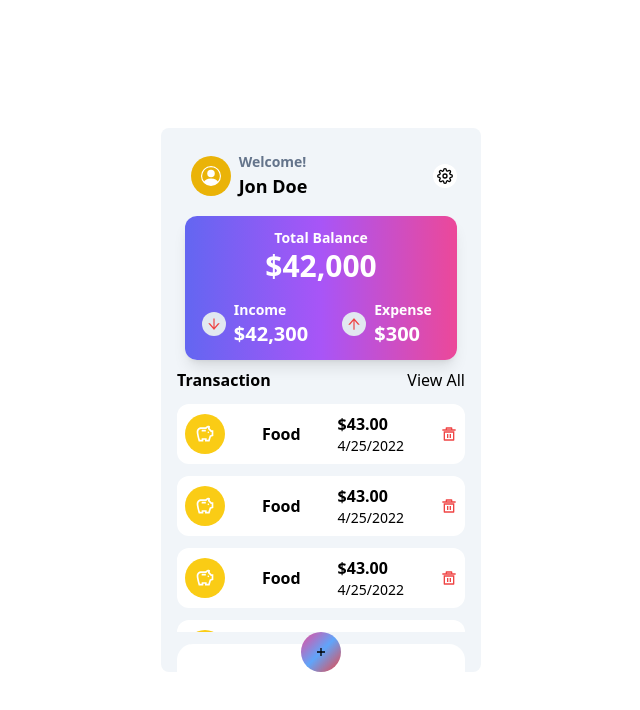
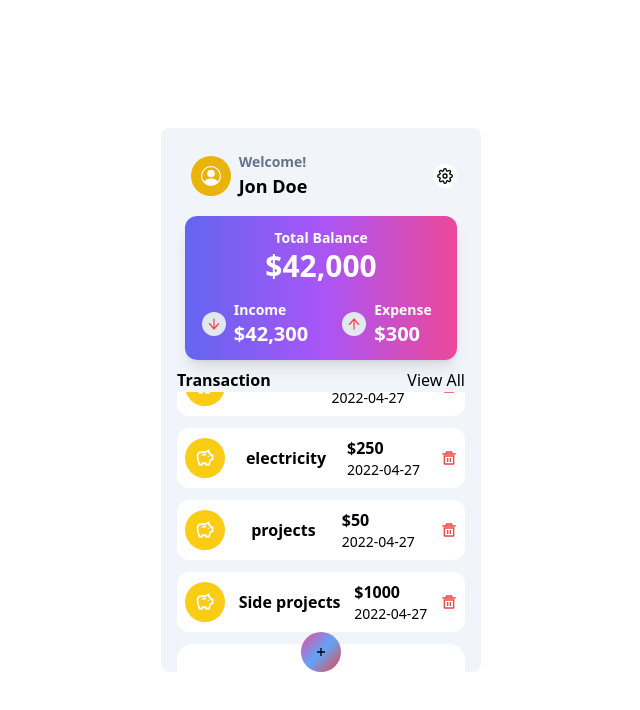
Before and after one commit to Tonnykithui/ExpenseTracker, a React (Create React App) app: page / in a window 1280 px wide. Shown: the top 710 px of the page, without its empty margins (319-959 px from the left). Built offline with nearby package versions, Linux system fonts and the light colour scheme; data requests are answered from the project's data file.

Commit message:
Added delete functionality

```diff
--- a/db.json
+++ b/db.json
@@ -2,72 +2,38 @@
   "expenses": [
     {
       "cat": "Income",
-      "note": "dd",
-      "amount": "0234",
+      "note": "food",
+      "amount": 234,
+      "today": "2022-04-27",
       "id": 1
     },
     {
       "cat": "Income",
-      "note": "dd",
-      "amount": "0243",
+      "note": "rent",
+      "amount": 200,
+      "today": "2022-04-27",
       "id": 2
     },
     {
-      "cat": "Expense",
-      "note": "dfg",
-      "amount": "0455",
+      "cat": "Income",
+      "note": "electricity",
+      "amount": 250,
+      "today": "2022-04-27",
       "id": 3
     },
     {
       "cat": "Income",
-      "note": "wer",
-      "amount": 568,
+      "note": "projects",
+      "amount": 50,
+      "today": "2022-04-27",
       "id": 4
     },
     {
       "cat": "Income",
-      "note": "fr",
-      "amount": 55,
+      "note": "Side projects",
+      "amount": 1000,
+      "today": "2022-04-27",
       "id": 5
-    },
-    {
-      "cat": "Income",
-      "note": "frr",
-      "amount": 456,
-      "id": 6
-    },
-    {
-      "cat": "Expense",
-      "note": "erer",
-      "amount": 344556,
-      "id": 7
-    },
-    {
-      "cat": "Income",
-      "note": "ff",
-      "amount": 4455,
-      "time": "",
-      "id": 8
-    },
-    {
-      "cat": "Income",
-      "note": "g",
-      "amount": 45,
-      "id": 9
-    },
-    {
-      "cat": "Income",
-      "note": "sdf",
-      "amount": 345,
-      "today": "2022-04-27",
-      "id": 10
-    },
-    {
-      "cat": "Income",
-      "note": "sdf",
-      "amount": 23445,
-      "today": "2022-04-27",
-      "id": 11
     }
   ]
 }
--- a/src/components/Transaction/Transaction.jsx
+++ b/src/components/Transaction/Transaction.jsx
@@ -1,19 +1,38 @@
-import React from 'react'
-import TransactionComp from './TransactionComp'
+import React, { useEffect, useRef } from 'react';
+import TransactionComp from './TransactionComp';
+import { useSelector } from 'react-redux';
 
 const Transaction = () => {
+
+  const newTransaction = useSelector(state => state.addTransaction.data);
+  const transactions = useSelector(state => state.getTransaction.data);
+  const inputRef = useRef();
+
+  useEffect(() => {
+    if(inputRef && inputRef.current){
+      const { scrollHeight, clientHeight } = inputRef.current;
+
+      inputRef.current.scrollTo({
+        left:0, top:scrollHeight - clientHeight,
+        behavior:"smooth"
+      });
+    }
+  }, [transactions])
+
+
   return (
     <div className='transaction-wrap'>
         <div className="transaction">
             <h1>Transaction</h1>
             <p>View All</p>
         </div>
-        <div className="transaction-list">
+        <div className="transaction-list" ref={inputRef}>
             <ul>
-                <TransactionComp />
-                <TransactionComp />
-                <TransactionComp />
-                <TransactionComp />
+              {
+                transactions.map(item => (
+                  <TransactionComp item={item}/>
+                ))
+              }
             </ul>
         </div>
     </div>
--- a/src/components/Transaction/TransactionComp.jsx
+++ b/src/components/Transaction/TransactionComp.jsx
@@ -3,8 +3,11 @@ import { GiExpense } from "react-icons/gi";
 import { MdOutlineSavings } from "react-icons/md";
 import { RiDeleteBin5Line } from "react-icons/ri";
 import { motion } from 'framer-motion';
+import { deleteTransactionThunk } from '../../redux';
+import { useDispatch } from 'react-redux';
 
-const TransactionComp = () => {
+const TransactionComp = ({ item }) => {
+    const dispatch = useDispatch();
     const liV = {
         hidden:{
             x:"-100%",
@@ -24,17 +27,19 @@ const TransactionComp = () => {
     animate="visible"
     initial="hidden"
     >
-        <div className='logo'>
-            <MdOutlineSavings />
+        <div className={item.cat === "Income" ? 'logo bg-yellow-400' : 'logo bg-red-400'}>
+            {
+                item.cat === "Income" ? <MdOutlineSavings /> : <GiExpense />
+            }
         </div>
         <div className='wording'>
-            <h2>Food</h2>
+            <h2>{item.note}</h2>
         </div>
         <div className="amount-time">
-            <h3>$43.00</h3>
-            <p>4/25/2022</p>
+            <h3>${item.amount}</h3>
+            <p>{item.today}</p>
         </div>
-        <div className="delete">
+        <div className="delete" onClick={() => dispatch(deleteTransactionThunk(item.id))}>
             <RiDeleteBin5Line />
         </div>
     </motion.li>
@@ -42,5 +47,3 @@ const TransactionComp = () => {
 }
 
 export default TransactionComp
-
-{/* <GiExpense /> */}
--- a/src/index.css
+++ b/src/index.css
@@ -125,7 +125,7 @@
 }
 
 .logo{
-    @apply text-xl bg-yellow-400 rounded-full h-10 w-10 flex flex-row items-center
+    @apply text-xl rounded-full h-10 w-10 flex flex-row items-center
     justify-center text-white;
 }
 
--- /dev/null
+++ b/src/redux/DeleteTransaction/DeleteAction.js
@@ -0,0 +1,45 @@
+import axios from "axios";
+import { getTransThunk } from "../GetTransaction/GetTransActions";
+import {
+  DELETE_TRANSACTION_ERR,
+  DELETE_TRANSACTION_REQ,
+  DELETE_TRANSACTION_SUC,
+} from "./DeleteType";
+
+export const deleteTransactionReq = (id) => {
+  return {
+    type: DELETE_TRANSACTION_REQ,
+    payload: id,
+  };
+};
+
+export const deleteTransactionSuc = (success) => {
+  return {
+    type: DELETE_TRANSACTION_SUC,
+    payload: success,
+  };
+};
+
+export const deleteTransactionErr = (error) => {
+  return {
+    type: DELETE_TRANSACTION_ERR,
+    payload: error,
+  };
+};
+
+export const deleteTransactionThunk = (id) => {
+  return (dispatch) => {
+    dispatch(deleteTransactionReq());
+    axios
+      .delete(`http://localhost:5000/expenses/${id}`)
+      .then((response) => {
+        const data = response.data;
+        dispatch(deleteTransactionSuc(data));
+        dispatch(getTransThunk());
+      })
+      .catch((error) => {
+        const errMsg = error.Message;
+        dispatch(errMsg);
+      });
+  };
+};
--- /dev/null
+++ b/src/redux/DeleteTransaction/DeleteReducer.js
@@ -0,0 +1,39 @@
+import {
+  DELETE_TRANSACTION_ERR,
+  DELETE_TRANSACTION_REQ,
+  DELETE_TRANSACTION_SUC,
+} from "./DeleteType";
+
+const init = {
+  loading: false,
+  data: [],
+  error: "",
+};
+
+const deleteTransactionReducer = (state = init, action) => {
+  switch (action.type) {
+    case DELETE_TRANSACTION_REQ:
+      return {
+        ...state,
+        loading: true,
+      };
+
+    case DELETE_TRANSACTION_SUC:
+      return {
+        ...state,
+        data: action.payload,
+        loading: false,
+      };
+
+    case DELETE_TRANSACTION_ERR:
+      return {
+        ...state,
+        error: action.payload,
+      };
+
+    default:
+      return state;
+  }
+};
+
+export default deleteTransactionReducer;
--- /dev/null
+++ b/src/redux/DeleteTransaction/DeleteType.js
@@ -0,0 +1,3 @@
+export const DELETE_TRANSACTION_REQ = "DELETE_TRANSACTION_REQ";
+export const DELETE_TRANSACTION_SUC = "DELETE_TRANSACTION_SUC";
+export const DELETE_TRANSACTION_ERR = "DELETE_TRANSACTION_ERR";
--- a/src/redux/index.js
+++ b/src/redux/index.js
@@ -1,2 +1,3 @@
 export * from "./TransactionMod/TransActions";
 export * from "./GetTransaction/GetTransActions";
+export * from "./DeleteTransaction/DeleteAction";
--- a/src/redux/store.js
+++ b/src/redux/store.js
@@ -5,11 +5,13 @@ import thunk from "redux-thunk";
 import ShowModalFormReducer from "./TransactionMod/TransReducer";
 import transactionReducer from "./AddTransaction/AddReducer";
 import getTransReducer from "./GetTransaction/GetTransReducer";
+import deleteTransactionReducer from "./DeleteTransaction/DeleteReducer";
 
 const combined = combineReducers({
   addTransactionForm: ShowModalFormReducer,
   addTransaction: transactionReducer,
   getTransaction: getTransReducer,
+  deleteTransaction: deleteTransactionReducer,
 });
 
 const store = createStore(
```
